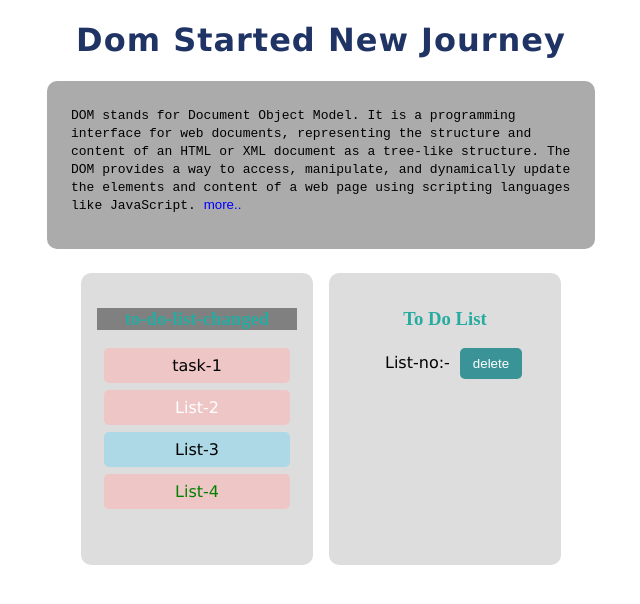
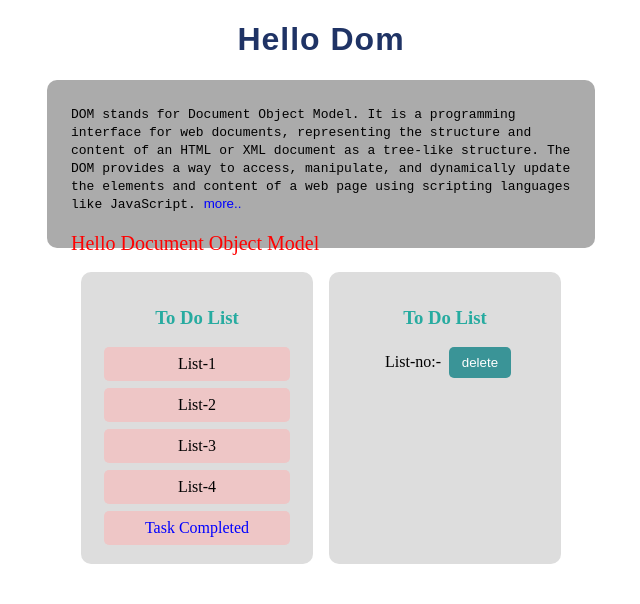
Before and after one commit to minhajul-im/JavaScript, a plain HTML site: page Browser/Dom/index.html in a window 1280 px wide. Both pictures are taken after a click on the button "more..". Shown: the whole page, without its empty margins (319-959 px from the left). Drawn offline with Linux system fonts and the light colour scheme.

Commit message:
dom use some methods use

```diff
--- a/Browser/Dom/index.html
+++ b/Browser/Dom/index.html
@@ -21,6 +21,7 @@
           a web page using scripting languages like JavaScript.
         </code>
         <button id="moreBtn">more..</button>
+        <p id="p-tag"></p>
       </div>
 
       <section>
@@ -41,7 +42,7 @@
         </div>
       </section>
     </main>
-    <!-- <script src="./getElements.js"></script> -->
-    <script src="./property.js"></script>
+    <script src="./methods.js"></script>
+    <!-- <script src="./property.js"></script> -->
   </body>
 </html>
--- /dev/null
+++ b/Browser/Dom/methods.js
@@ -0,0 +1,18 @@
+// some methods use case
+
+const getQuery = (que) => document.querySelector(que);
+getQuery("#moreBtn").addEventListener("click", () => {
+  let pTag = getQuery("#p-tag");
+  pTag.innerHTML = "Hello Document Object Model";
+  pTag.style.color = "red";
+  pTag.style.fontSize = "20px";
+});
+
+// add method use
+const items = getQuery(".items");
+let li = document.createElement("li");
+li.classList.add("item");
+li.innerText = "Task Completed";
+li.style.color = "blue";
+
+items.appendChild(li);
--- a/Browser/Dom/style.css
+++ b/Browser/Dom/style.css
@@ -59,3 +59,10 @@ section {
   border-radius: 5px;
   cursor: pointer;
 }
+
+.p-tag {
+  text-decoration: dotted;
+  background-color: rgb(178, 90, 240);
+  font-family: "Trebuchet MS", "Lucida Sans Unicode", "Lucida Grande",
+    "Lucida Sans", Arial, sans-serif;
+}
```
